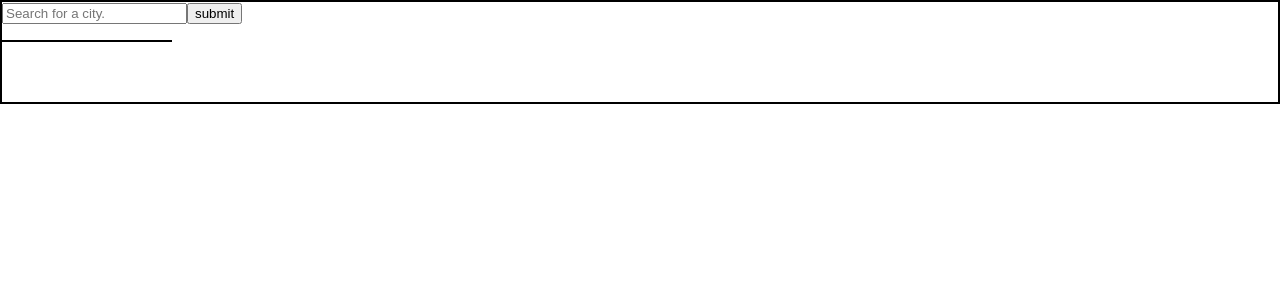
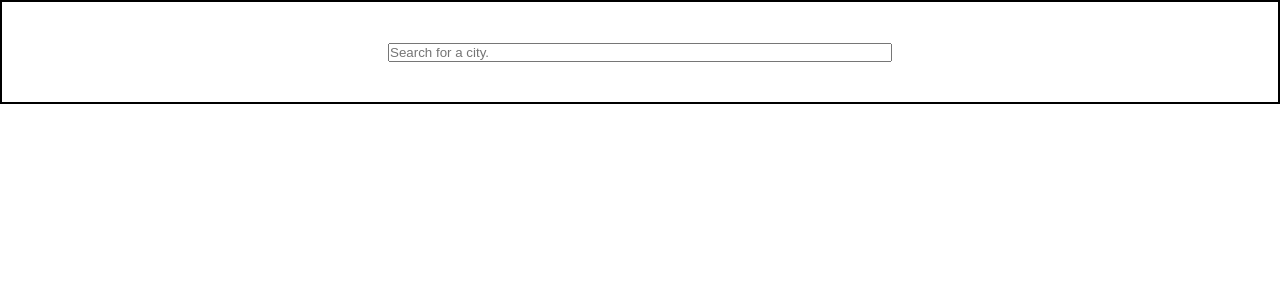
Before and after one commit to aaronlmjohnson/Weather-App, a React (Create React App) app: page / in a window 1280 px wide. Shown: the top 300 px of the page. Built offline with nearby package versions, Linux system fonts and the light colour scheme.

Commit message:
style: added styling to search bar and drop down menu

```diff
--- a/src/components/DropDownMenu.css
+++ b/src/components/DropDownMenu.css
@@ -1,7 +1,11 @@
 .drop-down-menu{
-    display: relative;
+    position: absolute;
     background: white;
+    width: calc(var(--search-bar-width) + 2px);
+    list-style: none;
     border: 1px solid black;
-    width: 10%;
-    list-style: none;
 }
+
+.hidden {
+    display: none;
+}
--- a/src/components/DropDownMenu.js
+++ b/src/components/DropDownMenu.js
@@ -4,7 +4,7 @@
 const DropDownMenu = (props)=>{
     const { locations, loadWeatherData } = props;
     return (
-        <ul className="drop-down-menu">
+        <ul className="drop-down-menu hidden" >
             {locations && locations.map((location, i)=> {
                 return <DropDownLink location={location} loadWeatherData={loadWeatherData} key={i}/>
             })}
--- a/src/components/Navbar.css
+++ b/src/components/Navbar.css
@@ -1,4 +1,21 @@
+:root {
+    --search-bar-width: 500px;
+    --search-bar-height: 50px;
+}
 #navbar{
     border: 2px solid black;
     height: 100px;
+    display: flex;
+    justify-content: center;
+    align-items: center;
 }
+
+#location-search-form{
+    position:relative;
+
+}
+
+#location-search-bar {
+    width: var(--search-bar-width);
+    padding: 0;
+}
--- a/src/components/SearchForm.js
+++ b/src/components/SearchForm.js
@@ -1,12 +1,11 @@
 import DropDownMenu from "./DropDownMenu";
-import "./Navbar.css";
 
 const SearchForm = (props)=>{
     const { locations, handleChange, loadWeatherData } = props;
     return (
         <form id="location-search-form">
-            <input type="text" placeholder="Search for a city."  onInput = {(e)=> handleChange(e)}/>
-            <input type="submit" value="submit" />
+            <input id="location-search-bar" type="text" placeholder="Search for a city."  onInput = {(e)=> handleChange(e)}/>
+            {/* <input type="submit" value="submit" /> */}
             <DropDownMenu locations = {locations} loadWeatherData={loadWeatherData} />
         </form>
     );
--- a/src/components/useLoadLocationAPI.js
+++ b/src/components/useLoadLocationAPI.js
@@ -8,7 +8,7 @@
 
     const loadLocationData = (query) =>{
         const url  = locationURLBuilder(parseLocationQuery(query));
-        Axios.get(url).then((response)=>setLocationData(response.data));
+        Axios.get(url).then((response)=>{setLocationData(response.data)});
     };
 
     const parseLocationQuery = (str)=>{
--- a/src/index.css
+++ b/src/index.css
@@ -1,13 +1,48 @@
+/* http://meyerweb.com/eric/tools/css/reset/
+   v2.0 | 20110126
+   License: none (public domain)
+*/
+
+html, body, div, span, applet, object, iframe,
+h1, h2, h3, h4, h5, h6, p, blockquote, pre,
+a, abbr, acronym, address, big, cite, code,
+del, dfn, em, img, ins, kbd, q, s, samp,
+small, strike, strong, sub, sup, tt, var,
+b, u, i, center,
+dl, dt, dd, ol, ul, li,
+fieldset, form, label, legend,
+table, caption, tbody, tfoot, thead, tr, th, td,
+article, aside, canvas, details, embed,
+figure, figcaption, footer, header, hgroup,
+menu, nav, output, ruby, section, summary,
+time, mark, audio, video {
+	margin: 0;
+	padding: 0;
+	border: 0;
+	font-size: 100%;
+	font: inherit;
+	vertical-align: baseline;
+}
+/* HTML5 display-role reset for older browsers */
+article, aside, details, figcaption, figure,
+footer, header, hgroup, menu, nav, section {
+	display: block;
+}
 body {
-  margin: 0;
-  font-family: -apple-system, BlinkMacSystemFont, 'Segoe UI', 'Roboto', 'Oxygen',
-    'Ubuntu', 'Cantarell', 'Fira Sans', 'Droid Sans', 'Helvetica Neue',
-    sans-serif;
-  -webkit-font-smoothing: antialiased;
-  -moz-osx-font-smoothing: grayscale;
+	line-height: 1;
 }
-
-code {
-  font-family: source-code-pro, Menlo, Monaco, Consolas, 'Courier New',
-    monospace;
+ol, ul {
+	list-style: none;
 }
+blockquote, q {
+	quotes: none;
+}
+blockquote:before, blockquote:after,
+q:before, q:after {
+	content: '';
+	content: none;
+}
+table {
+	border-collapse: collapse;
+	border-spacing: 0;
+}
```
